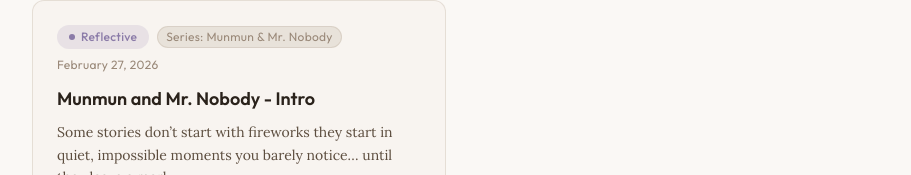
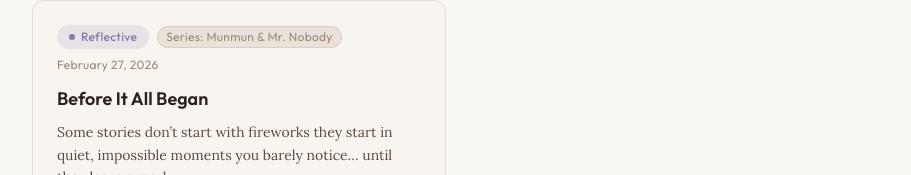
Before and after one commit to iam-neo/Hidden-Voice, a React (Vite) app: page / in a window 1280 px wide. Shown: the part 1021-1196 px from the top of the page, without its empty margins (184-1095 px from the left). Built offline with nearby package versions, Linux system fonts and the light colour scheme.

Commit message:
content: update story content and title for Munmun series intro

```diff
--- a/src/data/storiesData.js
+++ b/src/data/storiesData.js
@@ -107,16 +107,26 @@ The lavender bloomed in August. It smelled like trust.`,
     {
         id: 4,
         slug: "munmun-and-mr-nobody-intro",
-        title: "Munmun and Mr. Nobody - Intro",
+        title: "Before It All Began",
         mood: "reflective",
         date: "2026-02-27",
         series: "Munmun & Mr. Nobody",
         excerpt: "Some stories don’t start with fireworks they start in quiet, impossible moments you barely notice… until they leave a mark.",
-        content: `Some stories don’t start with fireworks they start in quiet, impossible moments you barely notice… until they leave a mark. This is one of those stories. The names are changed, but everything else is real.
+        content: `The names are changed to protect privacy, but the memories, the emotions, and the scars are untouched. What you are about to read is not imagination. It is lived experience felt deeply, carried silently.
 
-Every glance, every word left unsaid, every sleepless night filled with questions and what-ifs this is the truth of Munmun and Mr. Nobody. You’ll see their first meetings, their awkward smiles, their unspoken fears, and the small, stolen moments that made life feel brighter… and then darker.
+This is the story of two strangers: Munmun and Mr. Nobody.
 
-Told by Mr. Nobody himself, this is a story of love, longing, suspense, and heartbreak the kind that makes you ache, the kind that doesn’t let go, even when people walk away and become strangers again.`
+They did not meet in extraordinary circumstances. There were no dramatic beginnings, no perfect timing. Just two separate lives moving in different directions… until one unexpected moment quietly connected them.
+
+What followed was not simple. There were first meetings filled with nervous energy, conversations layered with hesitation, smiles hiding anxiety, and silences heavy with unspoken feelings. There was warmth. There was confusion. There was hope.
+
+And then, slowly, there was distance.
+
+This is a story of love and fear. Of overthinking and vulnerability. Of holding on… and eventually letting go. It is about how two people can mean everything to each other for a season, and still end up as strangers again.
+
+I am Mr. Nobody.
+
+And this is how it all began..`
     },
 ];
 
```
